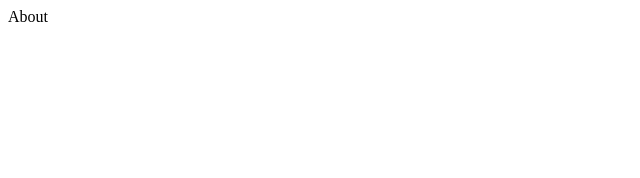
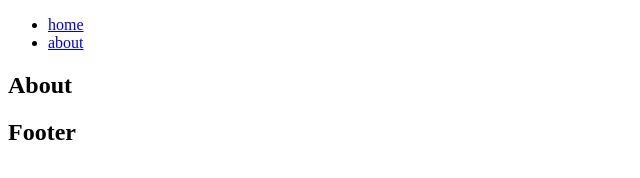
Before and after one commit to cvine21/gatsby-recipes, a Gatsby site: page /about in a window 1280 px wide. Shown: the whole page, without its empty margins (0-640 px from the left). Built offline with nearby package versions, Linux system fonts and the light colour scheme; Gatsby itself is replaced by a stand-in of ours.

Commit message:
feat: 🎸 page links
Now it's possible to switch pages by clicking on the links

```diff
--- /dev/null
+++ b/src/components/Footer.js
@@ -0,0 +1,11 @@
+import React from "react";
+
+function Footer() {
+  return (
+    <footer>
+      <h2>Footer</h2>
+    </footer>
+  );
+}
+
+export default Footer;
--- /dev/null
+++ b/src/components/Layout.js
@@ -0,0 +1,15 @@
+import React from "react";
+import Navbar from "./Navbar";
+import Footer from "./Footer";
+
+function Layout({ children }) {
+  return (
+    <>
+      <Navbar />
+      {children}
+      <Footer />
+    </>
+  );
+}
+
+export default Layout;
--- /dev/null
+++ b/src/components/Navbar.js
@@ -0,0 +1,19 @@
+import { Link } from "gatsby";
+import React from "react";
+
+function Navbar() {
+  return (
+    <nav>
+      <ul>
+        <li>
+          <Link to="/">home</Link>
+        </li>
+        <li>
+          <Link to="/about">about</Link>
+        </li>
+      </ul>
+    </nav>
+  );
+}
+
+export default Navbar;
--- a/src/pages/about.js
+++ b/src/pages/about.js
@@ -1,7 +1,12 @@
 import React from "react";
+import Layout from "../components/Layout";
 
 function About() {
-  return <div>About</div>;
+  return (
+    <Layout>
+      <h2>About</h2>
+    </Layout>
+  );
 }
 
 export default About;
```
Also changed, not shown: src/pages/company/history.js (+7 -1 lines), src/pages/index.js (+13 -1 lines).
